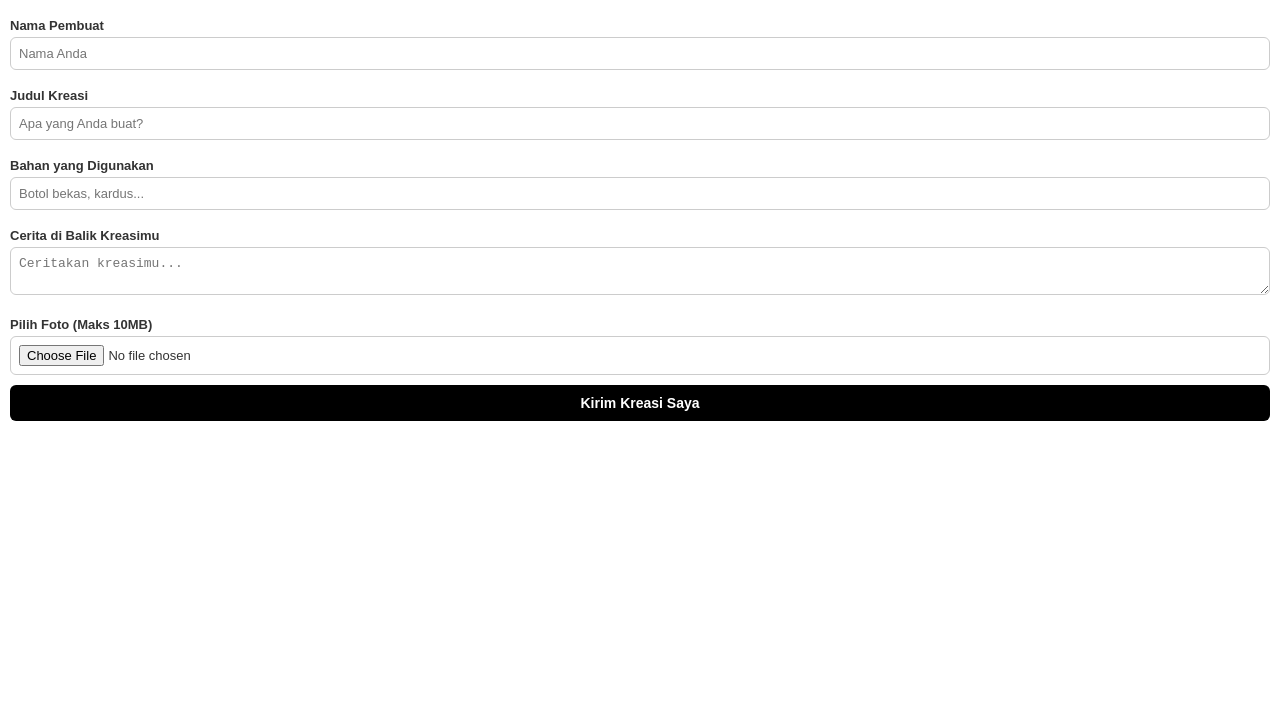
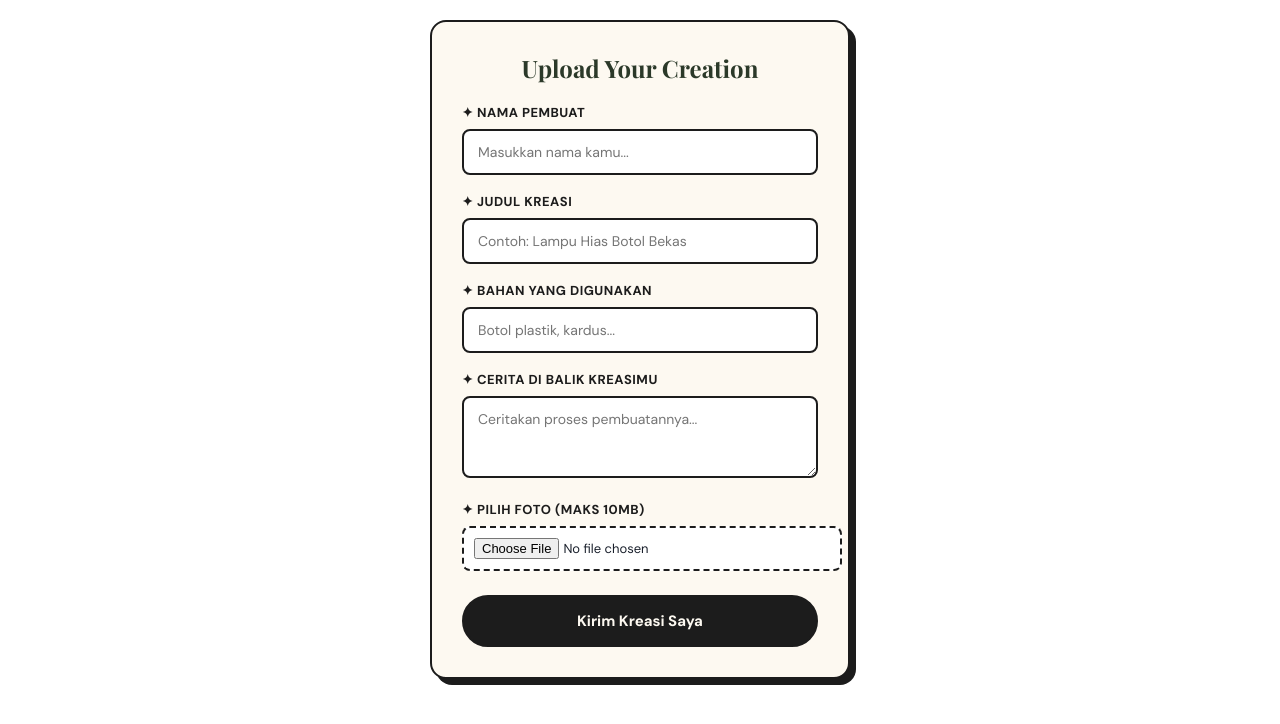
Before and after one commit to NSI130/form-recycle, a plain HTML site: page index.html in a window 1280 px wide. Drawn offline with nearby package versions, Linux system fonts and the light colour scheme; a web font is replaced by a local one.

Commit message:
Revamp form design and improve user interface
Updated the form layout and styles for better user experience.

```diff
--- a/index.html
+++ b/index.html
@@ -1,36 +1,156 @@
 <!DOCTYPE html>
-<html>
+<html lang="id">
 <head>
   <meta charset="UTF-8">
+  <meta name="viewport" content="width=device-width, initial-scale=1.0">
+  <title>Form Upload Kreasi - REBLOOM</title>
   <style>
-    body { font-family: sans-serif; background: transparent; padding: 10px; color: #333; margin: 0; }
-    label { font-size: 13px; font-weight: bold; display: block; margin-top: 8px; }
-    input, textarea { width: 100%; padding: 8px; margin: 4px 0 10px 0; border: 1px solid #ccc; border-radius: 6px; box-sizing: border-box; font-size: 13px; }
-    button { background: #000; color: #fff; padding: 10px; border: none; border-radius: 6px; cursor: pointer; width: 100%; font-weight: bold; font-size: 14px; }
-    button:hover { background: #333; }
-    .loading { display: none; text-align: center; font-style: italic; color: #666; font-size: 13px; }
+    /* Styling Dasar & Font */
+    @import url('https://fonts.googleapis.com/css2?family=DM+Sans:wght@400;500;700&family=Playfair+Display:ital,wght@0,700;1,400&display=swap');
+
+    body {
+      font-family: 'DM Sans', sans-serif; /* Font modern yang rapi */
+      background-color: transparent; /* Biar nyatu sama background krem/hijau Canva */
+      padding: 20px 10px;
+      color: #1a202c;
+      margin: 0;
+      display: flex;
+      justify-content: center;
+    }
+
+    /* Container Form - Gaya Kotak Retro/Playful */
+    form {
+      background: #FDF9F1; /* Warna krem pastel sesuai web Canva */
+      padding: 30px;
+      border: 2px solid #1c1c1c; /* Garis hitam tegas ala desain REBLOOM */
+      border-radius: 16px;
+      box-shadow: 6px 6px 0px #1c1c1c; /* Shadow padat khas retro playful */
+      width: 100%;
+      max-width: 420px;
+      box-sizing: border-box;
+    }
+
+    /* Judul Form di Dalam */
+    h3 {
+      font-family: 'Playfair Display', serif; /* Font Serif elegan kayak judul web */
+      font-size: 24px;
+      margin-top: 0;
+      margin-bottom: 20px;
+      text-align: center;
+      color: #2b3929; /* Hijau tua */
+    }
+
+    /* Label Form */
+    label {
+      font-size: 13px;
+      font-weight: 700;
+      display: block;
+      margin-bottom: 8px;
+      color: #1c1c1c;
+      text-transform: uppercase; /* Bikin kesan tegas */
+      letter-spacing: 0.5px;
+    }
+
+    /* Input Teks & Textarea */
+    input[type="text"],
+    textarea {
+      width: 100%;
+      padding: 12px 14px;
+      margin-bottom: 18px;
+      border: 2px solid #1c1c1c;
+      border-radius: 8px;
+      box-sizing: border-box;
+      font-size: 14px;
+      font-family: 'DM Sans', sans-serif;
+      background-color: #ffffff;
+      transition: all 0.2s ease;
+    }
+
+    /* Efek saat kolom diklik (Focus) */
+    input[type="text"]:focus,
+    textarea:focus {
+      outline: none;
+      background-color: #F0F6E9; /* Background berubah hijau muda */
+      box-shadow: 3px 3px 0px #1c1c1c; /* Shadow muncul saat ngetik */
+    }
+
+    /* Input File (Upload Foto) */
+    input[type="file"] {
+      width: 100%;
+      padding: 10px;
+      margin-bottom: 24px;
+      font-size: 13px;
+      background: #ffffff;
+      border: 2px dashed #1c1c1c;
+      border-radius: 8px;
+      cursor: pointer;
+      font-family: 'DM Sans', sans-serif;
+    }
+
+    /* Tombol Kirim */
+    button {
+      background: #1c1c1c; /* Hitam solid sesuai tombol di web lu */
+      color: #FDF9F1;
+      padding: 14px;
+      border: 2px solid #1c1c1c;
+      border-radius: 30px; /* Bentuk kapsul persis tombol "Explore Gallery" */
+      cursor: pointer;
+      width: 100%;
+      font-weight: 700;
+      font-size: 15px;
+      font-family: 'DM Sans', sans-serif;
+      transition: all 0.2s ease;
+    }
+
+    button:hover {
+      background: #E8B4B8; /* Pink pastel pas di-hover (sesuai tombol pink) */
+      color: #1c1c1c;
+      box-shadow: 4px 4px 0px #1c1c1c;
+      transform: translate(-2px, -2px);
+    }
+
+    button:active {
+      box-shadow: 0px 0px 0px #1c1c1c;
+      transform: translate(2px, 2px);
+    }
+
+    /* Teks Loading */
+    .loading {
+      display: none;
+      text-align: center;
+      font-weight: 500;
+      color: #1c1c1c;
+      font-size: 14px;
+      margin-top: 15px;
+      background: #E8B4B8;
+      padding: 10px;
+      border: 2px solid #1c1c1c;
+      border-radius: 8px;
+    }
   </style>
 </head>
 <body>
 
   <form id="myForm">
-    <label>Nama Pembuat</label>
-    <input type="text" name="nama" placeholder="Nama Anda" required>
+    <h3>Upload Your Creation</h3>
 
-    <label>Judul Kreasi</label>
-    <input type="text" name="judul" placeholder="Apa yang Anda buat?" required>
+    <label>✦ Nama Pembuat</label>
+    <input type="text" name="nama" placeholder="Masukkan nama kamu..." required>
 
-    <label>Bahan yang Digunakan</label>
-    <input type="text" name="bahan" placeholder="Botol bekas, kardus..." required>
+    <label>✦ Judul Kreasi</label>
+    <input type="text" name="judul" placeholder="Contoh: Lampu Hias Botol Bekas" required>
 
-    <label>Cerita di Balik Kreasimu</label>
-    <textarea name="cerita" rows="2" placeholder="Ceritakan kreasimu..." required></textarea>
+    <label>✦ Bahan yang Digunakan</label>
+    <input type="text" name="bahan" placeholder="Botol plastik, kardus..." required>
 
-    <label>Pilih Foto (Maks 10MB)</label>
+    <label>✦ Cerita di Balik Kreasimu</label>
+    <textarea name="cerita" rows="3" placeholder="Ceritakan proses pembuatannya..." required></textarea>
+
+    <label>✦ Pilih Foto (Maks 10MB)</label>
     <input type="file" name="foto" accept="image/*" required>
 
     <button type="submit" id="submitBtn">Kirim Kreasi Saya</button>
-    <p class="loading" id="loadingText">Sedang mengunggah foto & data...</p>
+    <p class="loading" id="loadingText">⏳ Sedang mengunggah karya...</p>
   </form>
 
   <script>
@@ -44,13 +164,14 @@
 
       var formData = new FormData(this);
 
-   fetch('https://script.google.com/macros/s/AKfycby3npnyhecrTjVTHhw835ygI5Z5wqsfcbr7XgHi9g3wi714sJ64fXxhhyUe_qI4fvMaXw/exec', {
+      // URL Web App Apps Script lu
+      fetch('https://script.google.com/macros/s/AKfycby3npnyhecrTjVTHhw835ygI5Z5wqsfcbr7XgHi9g3wi714sJ64fXxhhyUe_qI4fvMaXw/exec', {
         method: 'POST',
         body: formData
       })
       .then(response => response.json())
       .then(data => {
-        alert('Yeay! Kreasi berhasil dikirim dan tersimpan di Spreadsheet.');
+        alert('Yeay! Kreasi berhasil dikirim dan tersimpan di Galeri REBLOOM.');
         document.getElementById('myForm').reset();
         btn.style.display = 'block';
         loading.style.display = 'none';
```
